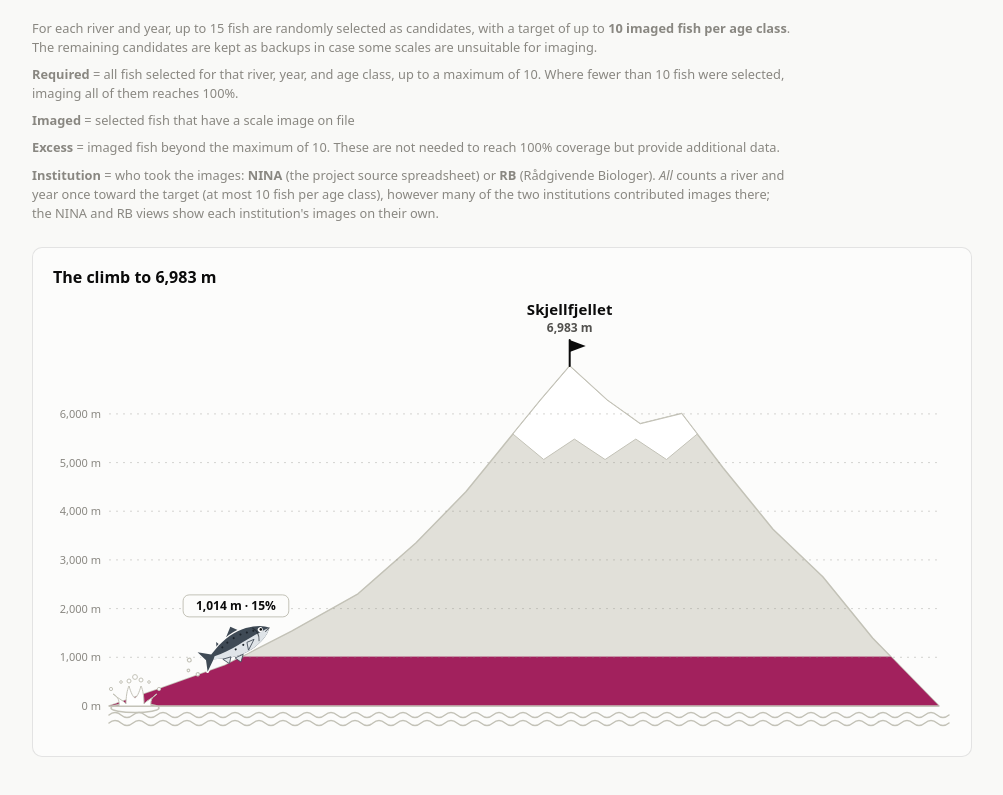
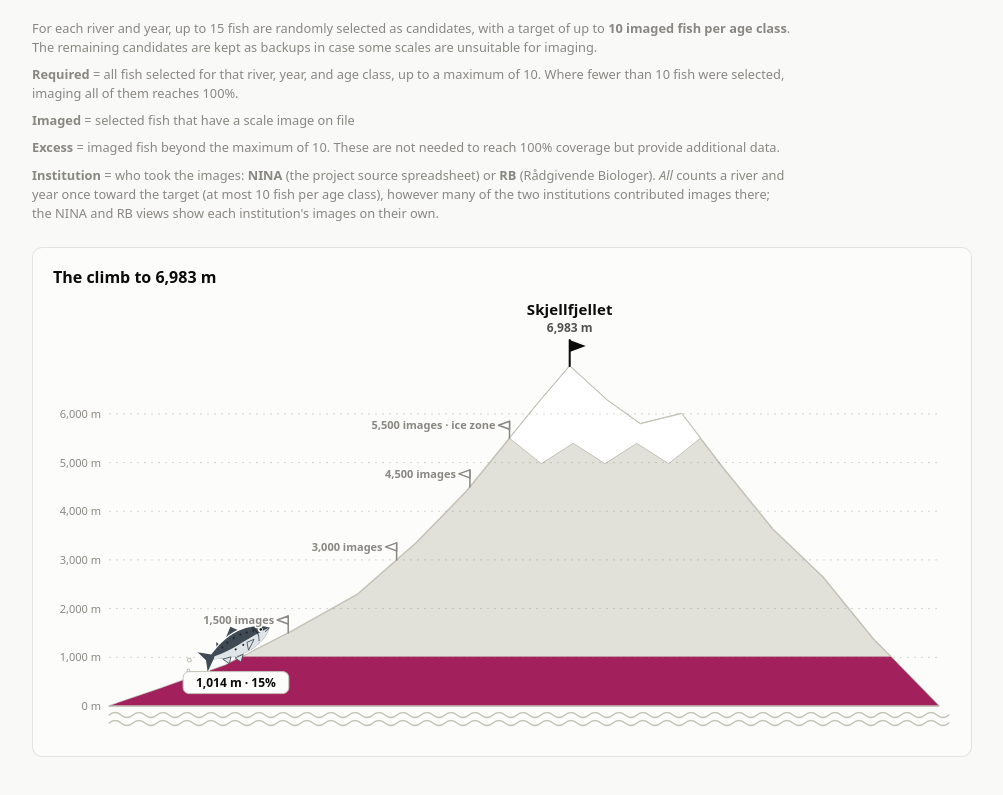
Before and after one commit to MalteWillmes/scale_dash, a plain HTML site: page index.html in a window 1280 px wide. Shown: the part 3608-4403 px from the top of the page, without its empty margins (138-1141 px from the left). Drawn offline with nearby package versions, Linux system fonts and the light colour scheme.

Commit message:
The climb: flags at 1,500, 3,000, 4,500 and 5,500 pictures (ice zone); the splash at the foot is gone
The snow cap now starts at 5,500 m. A flag label drops to a second line or a shorter text
where it doesn't fit, and the fish's tag moves aside rather than cover a flag.

Co-Authored-By: Claude Sonnet 5.5 <noreply@anthropic.com>

```diff
--- a/app.js
+++ b/app.js
@@ -575,6 +575,11 @@
   // "skjell" is Norwegian for scale (the fish kind), "fjell" for mountain.
   const MOUNTAIN_NAME = "Skjellfjellet";
 
+  // Pictures taken (= metres climbed) at which a flag is planted on the way up. The ice zone starts
+  // at the last one: the snow cap is drawn from that altitude.
+  const ICE_ZONE_FROM = 5500;
+  const MILESTONES = [{ at: 1500 }, { at: 3000 }, { at: 4500 }, { at: ICE_ZONE_FROM, name: "ice zone" }];
+
   // The mountain's outline as [position across, height as a fraction of the summit], left to right.
   // The left face rises steadily (the fish climbs it); the right has a shoulder.
   const RIDGE = [
@@ -583,7 +588,7 @@
     [0.80, 0.52], [0.86, 0.38], [0.92, 0.20], [1, 0],
   ];
   const SUMMIT = 9; // index of the summit in RIDGE
-  const SNOW_LINE = 0.8; // height fraction above which the mountain has snow
+  const SNOW_LINE = 0.8; // height fraction above which the mountain has snow, if the ice zone can't be placed
 
   // The point on the left face at a given height fraction, and the RIDGE segment it lies on.
   function leftFaceAt(v) {
@@ -625,18 +630,19 @@
     const poly = (list) => list.map(([x, y]) => x.toFixed(1) + "," + y.toFixed(1)).join(" ");
     const altitudeY = (m) => baseY - (m / p.required) * plotH;
 
-    // Snow cap: the ridge above the snow line, closed by a jagged lower edge.
-    const snowLeft = leftFaceAt(SNOW_LINE);
+    // Snow cap: the ridge above the snow line (where the ice zone starts), closed by a jagged lower edge.
+    const snowLine = p.required > ICE_ZONE_FROM ? ICE_ZONE_FROM / p.required : SNOW_LINE;
+    const snowLeft = leftFaceAt(snowLine);
     let j = SUMMIT + 1;
-    while (j < RIDGE.length && RIDGE[j][1] >= SNOW_LINE) j++;
+    while (j < RIDGE.length && RIDGE[j][1] >= snowLine) j++;
     const ra = RIDGE[j - 1];
     const rb = RIDGE[j];
-    const tr = (ra[1] - SNOW_LINE) / (ra[1] - rb[1]);
-    const snowRight = [ra[0] + tr * (rb[0] - ra[0]), SNOW_LINE];
+    const tr = (ra[1] - snowLine) / (ra[1] - rb[1]);
+    const snowRight = [ra[0] + tr * (rb[0] - ra[0]), snowLine];
     const teeth = 6;
     const edge = [];
     for (let k = teeth - 1; k >= 1; k--) {
-      edge.push([snowLeft.point[0] + (snowRight[0] - snowLeft.point[0]) * (k / teeth), k % 2 ? SNOW_LINE - 0.075 : SNOW_LINE - 0.015]);
+      edge.push([snowLeft.point[0] + (snowRight[0] - snowLeft.point[0]) * (k / teeth), k % 2 ? snowLine - 0.075 : snowLine - 0.015]);
     }
     const snow = [snowLeft.point, ...RIDGE.slice(snowLeft.segment + 1, j), snowRight, ...edge].map(toPx);
 
@@ -656,24 +662,42 @@
       `<text class="mtn-name" x="${sx.toFixed(1)}" y="${(sy - 51).toFixed(1)}" text-anchor="middle">${MOUNTAIN_NAME}</text>` +
       `<text class="mtn-summit" x="${sx.toFixed(1)}" y="${(sy - 34).toFixed(1)}" text-anchor="middle">${fmt(p.required)} m</text>`;
 
+    // Milestone flags planted on the left face, flying out over the sky with the number to their
+    // left: filled once the fish has passed them, an outline until then. `milestoneBoxes` are the
+    // areas they cover, so the fish's tag can keep clear of them.
+    const textWidth = (s) => s.length * 6.4;
+    const milestoneBoxes = [];
+    let milestones = "";
+    for (const { at: m, name } of MILESTONES) {
+      if (m >= p.required) continue;
+      const reached = imaged >= m;
+      const [mx, my] = toPx(leftFaceAt(m / p.required).point);
+      // "1,500 images" ("5,500 images · ice zone") where there is room between the axis and the
+      // mountain, else shorter, down to just the number; a name that doesn't fit beside the number
+      // goes on a second line.
+      const fits = (s) => textWidth(s) <= mx - left - 18;
+      const oneLine = name && [fmt(m) + " images · " + name, fmt(m) + " · " + name].find(fits);
+      const text = oneLine || [fmt(m) + " images", fmt(m)].find(fits) || fmt(m);
+      const second = name && !oneLine ? name : "";
+      const tx = mx - 14;
+      milestoneBoxes.push({
+        x0: tx - Math.max(textWidth(text), textWidth(second)), x1: mx + 1, y0: my - 21, y1: my + (second ? 7 : 2),
+      });
+      const state = reached ? " is-reached" : "";
+      milestones +=
+        `<g class="mtn-ms${state}"><title>${fmt(m)} images${name ? " (" + name + ")" : ""}${reached ? ": reached" : ": not yet"}</title>` +
+        `<line class="mtn-ms-pole" x1="${mx.toFixed(1)}" y1="${my.toFixed(1)}" x2="${mx.toFixed(1)}" y2="${(my - 17).toFixed(1)}"/>` +
+        `<polygon class="mtn-ms-flag" points="${mx.toFixed(1)},${(my - 17).toFixed(1)} ${(mx - 11).toFixed(1)},${(my - 13).toFixed(1)} ${mx.toFixed(1)},${(my - 9).toFixed(1)}"/>` +
+        `<text class="mtn-ms-label" x="${tx.toFixed(1)}" y="${(my - 9).toFixed(1)}" text-anchor="end">${text}</text>` +
+        (second ? `<text class="mtn-ms-label" x="${tx.toFixed(1)}" y="${(my + 3).toFixed(1)}" text-anchor="end">${second}</text>` : "") + `</g>`;
+    }
+
     // Water at the foot of the mountain.
     let waves = "";
     for (const dy of [9, 17]) {
       const n = Math.ceil(plotW / 24);
       waves += `<path class="mtn-wave" d="M${left},${baseY + dy} q6,-5 12,0${" t12,0".repeat(n * 2 - 1)}"/>`;
     }
-
-    // The splash where the fish jumped out of the water, at the foot of the mountain: a crown of
-    // water with droplets, and a ripple on the surface.
-    const sScale = W < 460 ? 0.8 : 1;
-    const splash =
-      `<g transform="translate(${(left + 26 * sScale).toFixed(1)} ${baseY}) scale(${sScale})"><g class="mtn-splash-pulse">` +
-      `<ellipse class="mtn-ripple" cx="0" cy="2" rx="24" ry="4.5"/>` +
-      `<path class="mtn-splash" d="M-16,0 C-15,-7 -19,-11 -22,-12 C-18,-8 -12,-6 -9,-2 C-9,-9 -8,-16 -6,-20 ` +
-      `C-4,-13 -2,-9 0,-8 C2,-9 4,-13 6,-20 C8,-16 9,-9 9,-2 C12,-6 18,-8 22,-12 C19,-11 15,-7 16,0 Z"/>` +
-      [[-6, -25, 2], [6, -26, 2], [0, -29, 2.4], [-24, -17, 1.6], [24, -17, 1.6], [-14, -24, 1.3], [14, -24, 1.3]]
-        .map(([x, y, r]) => `<circle class="mtn-splash" cx="${x}" cy="${y}" r="${r}"/>`).join("") +
-      `</g></g>`;
 
     // The fish: a salmon on the left face at the altitude of the pictures taken, head up the slope.
     const face = leftFaceAt(imaged / p.required);
@@ -714,10 +738,16 @@
 
     const label = fmt(imaged) + " m · " + pct + "%";
     const tagW = label.length * 6.9 + 16;
-    // Above the fish, but below it near the summit (where the flag is), and never over the axis labels.
+    // Above the fish, but below it near the summit (where the flag is), never over the axis labels,
+    // and if that would cover a milestone flag, on the other side of the fish or beside it.
     const nearTop = imaged / p.required > 0.85;
-    const tagX = Math.min(W - tagW / 2 - 4, Math.max(left + tagW / 2 + 2, cx));
-    const tagY = nearTop ? cy + 17 * scale + 22 : cy - 20 * scale - 14;
+    const above = { x: Math.min(W - tagW / 2 - 4, Math.max(left + tagW / 2 + 2, cx)), y: cy - 20 * scale - 14 };
+    const below = { x: above.x, y: cy + 17 * scale + 22 };
+    const beside = { x: Math.min(W - tagW / 2 - 4, cx + 34 * scale + tagW / 2), y: cy + 3 };
+    const covers = (c) => milestoneBoxes.some((b) =>
+      c.x - tagW / 2 < b.x1 + 3 && c.x + tagW / 2 > b.x0 - 3 && c.y - 14 < b.y1 + 3 && c.y + 8 > b.y0 - 3);
+    const choices = nearTop ? [below, beside, above] : [above, below, beside];
+    const { x: tagX, y: tagY } = choices.find((c) => !covers(c)) || choices[0];
     const tag =
       `<rect class="mtn-tag-box" x="${(tagX - tagW / 2).toFixed(1)}" y="${(tagY - 14).toFixed(1)}" width="${tagW.toFixed(1)}" height="22" rx="6"/>` +
       `<text class="mtn-tag-text" x="${tagX.toFixed(1)}" y="${(tagY + 1).toFixed(1)}" text-anchor="middle">${label}</text>`;
@@ -726,21 +756,21 @@
     els.mountain.innerHTML =
       `<svg viewBox="0 0 ${W} ${H}" width="${W}" height="${H}" role="img" ` +
       `aria-label="${MOUNTAIN_NAME}, a mountain ${fmt(p.required)} metres high: one metre for each picture that has to be taken. ` +
-      `A fish has climbed ${fmt(imaged)} metres of it, ${pct} percent.">` +
+      `A fish has climbed ${fmt(imaged)} metres of it, ${pct} percent. ` +
+      `Flags mark ${MILESTONES.filter((s) => s.at < p.required).map((s) => fmt(s.at)).join(", ")} pictures; the ice zone starts at ${fmt(ICE_ZONE_FROM)}.">` +
       `<defs><clipPath id="mountainClip"><polygon points="${poly(pts)}"/></clipPath></defs>` +
       `<polygon class="mtn-body" points="${poly(pts)}"/>` +
       `<rect class="mtn-climbed" x="${left}" y="${climbedY.toFixed(1)}" width="${plotW}" height="${(baseY - climbedY).toFixed(1)}" clip-path="url(#mountainClip)"/>` +
       `<polygon class="mtn-snow" points="${poly(snow)}"/>` +
       grid +
       `<line class="mtn-ground" x1="${left}" x2="${left + plotW}" y1="${baseY}" y2="${baseY}"/>` +
-      waves + splash + flag + fish + tag + `</svg>`;
+      waves + flag + fish + milestones + tag + `</svg>`;
   }
 
   // Click (or Enter / Space on the focused fish) and the salmon wiggles: it hops off the slope
-  // shaking from side to side, and the splash at the foot bounces. The fish keeps the tilt and
-  // position the drawing gave it: only the inner group animates. It is something the person asked
-  // for by clicking, so people whose system asks for less motion still get a wiggle, but a small,
-  // short one (no hop, no bouncing splash) instead of the full one.
+  // shaking from side to side. The fish keeps the tilt and position the drawing gave it: only the
+  // inner group animates. It is something the person asked for by clicking, so people whose system
+  // asks for less motion still get a wiggle, but a small, short one (no hop) instead of the full one.
   function wiggleFish() {
     const body = els.mountain.querySelector(".mtn-fish-body");
     if (!body || !body.animate) return;
@@ -767,14 +797,6 @@
           ],
       { duration: gentle ? 500 : 900, easing: "ease-out" }
     );
-    const pulse = els.mountain.querySelector(".mtn-splash-pulse");
-    if (pulse && !gentle) {
-      if (pulse._pulse) pulse._pulse.cancel();
-      pulse._pulse = pulse.animate(
-        [{ transform: "scale(1, 1)" }, { transform: "scale(1.25, 1.4)", offset: 0.3 }, { transform: "scale(1, 1)" }],
-        { duration: 650, easing: "ease-out" }
-      );
-    }
   }
 
   function renderYearChart(years, reqKeys, anKeys, exKeys) {
--- a/index.html
+++ b/index.html
@@ -5,7 +5,7 @@
 <meta name="viewport" content="width=device-width, initial-scale=1" />
 <title>NASCO Salmon Growth — Sample Progress</title>
 <link rel="stylesheet" href="https://cdn.jsdelivr.net/npm/leaflet@1.9.4/dist/leaflet.css" />
-<link rel="stylesheet" href="style.css?v=2026-10-29d" />
+<link rel="stylesheet" href="style.css?v=2026-11-09d" />
 </head>
 <body>
   <header class="page-header">
@@ -180,6 +180,6 @@
 
   <script src="https://cdn.jsdelivr.net/npm/chart.js@4.4.4/dist/chart.umd.min.js"></script>
   <script src="https://cdn.jsdelivr.net/npm/leaflet@1.9.4/dist/leaflet.js"></script>
-  <script src="app.js?v=2026-10-29d"></script>
+  <script src="app.js?v=2026-11-09d"></script>
 </body>
 </html>
```
Also changed, not shown: style.css (+10 -4 lines), 1 other file.
